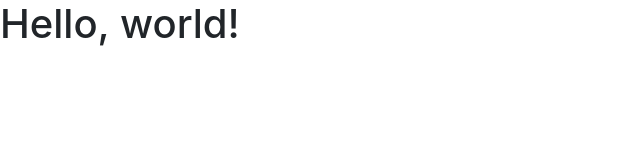
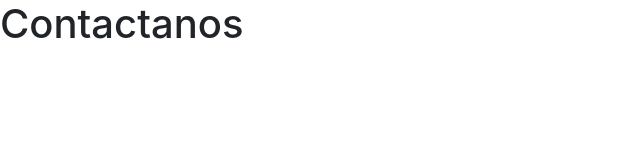
Before and after one commit to MerariPerdomo/GaleriaArte, a plain HTML site: page GaleriaArte/html/contactos.html in a window 1280 px wide. Shown: the whole page, without its empty margins (0-640 px from the left). Drawn offline with nearby package versions, Linux system fonts and the light colour scheme.

Commit message:
contacto

```diff
--- a/GaleriaArte/html/contactos.html
+++ b/GaleriaArte/html/contactos.html
@@ -8,10 +8,10 @@
     <!-- Bootstrap CSS -->
     <link rel="stylesheet" href="https://cdn.jsdelivr.net/npm/bootstrap@4.0.0/dist/css/bootstrap.min.css" integrity="sha384-Gn5384xqQ1aoWXA+058RXPxPg6fy4IWvTNh0E263XmFcJlSAwiGgFAW/dAiS6JXm" crossorigin="anonymous">
 
-    <title>Hello, world!</title>
+    <title>Contactanos</title>
   </head>
   <body>
-    <h1>Hello, world!</h1>
+    <h1>Contactanos</h1>
 
     <!-- Optional JavaScript -->
     <!-- jQuery first, then Popper.js, then Bootstrap JS -->
```
